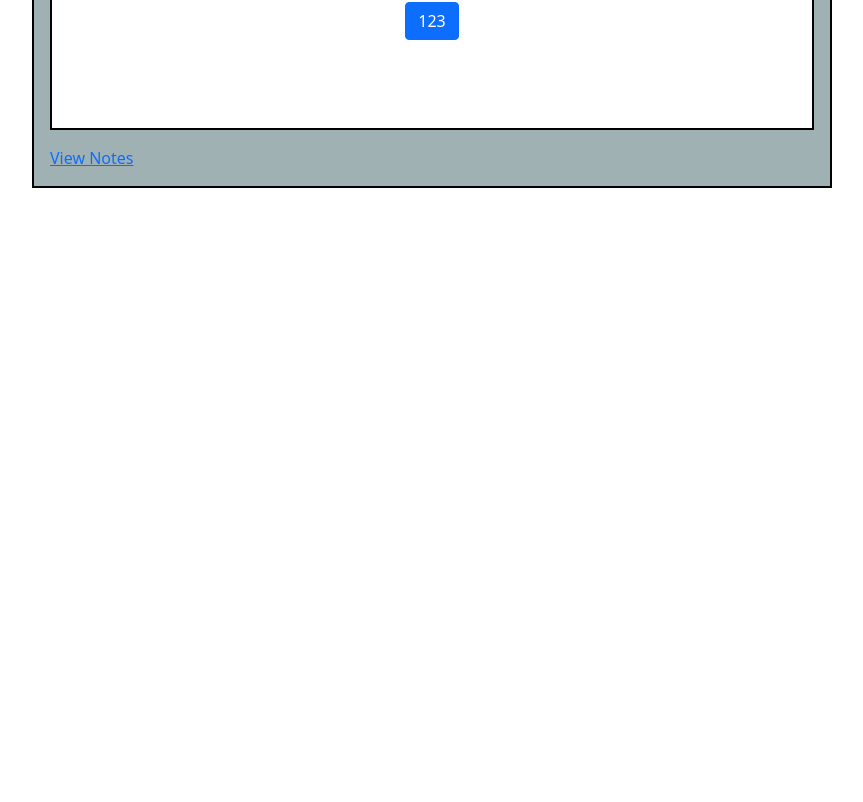
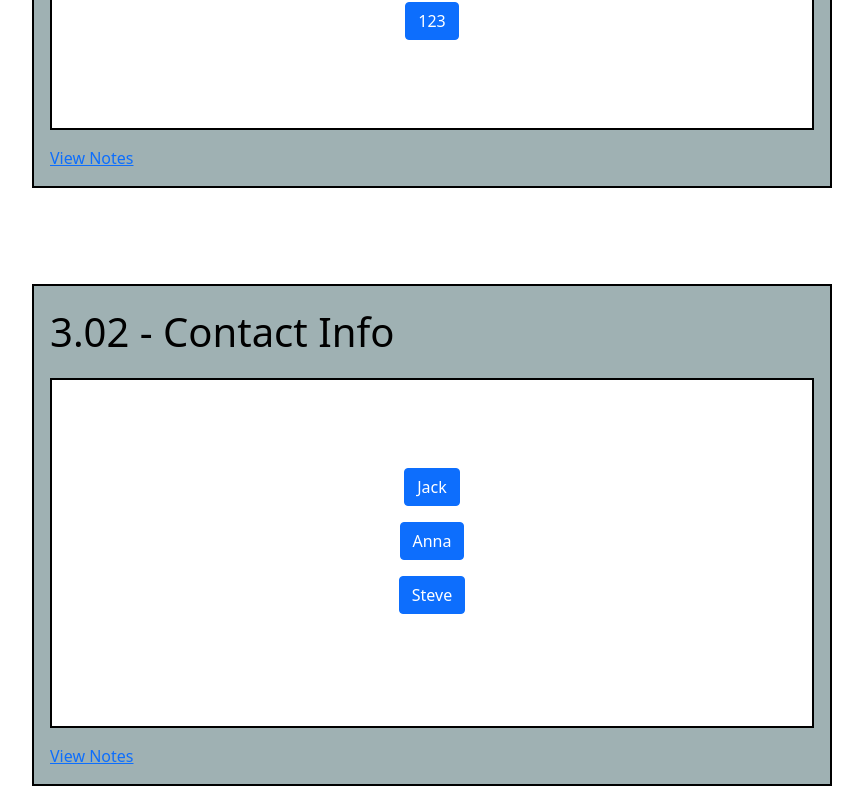
Before and after one commit to andentx/notes-complete-react-js-by-edufect-institute, a React (Create React App) app: page / in a window 1280 px wide. Shown: the part 6947-7749 px from the top of the page, without its empty margins (208-1071 px from the left). Before the commit the page ends 7151 px from the top, so only its background shows below. Built offline with nearby package versions, Linux system fonts and the light colour scheme.

Commit message:
Add example 302

```diff
--- /dev/null
+++ b/src/components/Lesson03Components/Example302.jsx
@@ -0,0 +1,89 @@
+import React, { Component } from 'react';
+
+class Example302 extends Component {
+    state = {
+        contacts: [
+            {
+                name: 'Jack',
+                age: 25,
+                skills: 'JavaScript, React',
+                email: 'jack@email.com',
+                phone: '987-555-0123',
+            },
+            {
+                name: 'Anna',
+                age: 29,
+                skills: 'Node.js, MongoDB',
+                email: 'anna@email.com',
+                phone: '987-555-1234',
+            },
+            {
+                name: 'Steve',
+                age: 31,
+                skills: 'Android App Development',
+                email: 'steve@email.com',
+                phone: '987-555-2345',
+            },
+        ],
+        contactIndex: -1,
+        showContactDetails: false,
+    };
+
+    setIndex = (index) => {
+        let stateCopy = { ...this.state };
+        stateCopy.contactIndex = index;
+        stateCopy.showContactDetails = false;
+        this.setState(stateCopy);
+    };
+
+    showPerson = () => {
+        const { contacts, contactIndex, showContactDetails } = this.state;
+        return (
+            <>
+                Name: {contacts[contactIndex].name} <br />
+                Age: {contacts[contactIndex].age} <br />
+                Skills: {contacts[contactIndex].skills} <br />
+                <button
+                    className='btn btn-primary m-2'
+                    onClick={() => this.showContactDetails()}
+                >
+                    Contact Info
+                </button>
+                {showContactDetails ? (
+                    <React.Fragment>
+                        Email: {contacts[contactIndex].email} <br />
+                        Phone: {contacts[contactIndex].phone} <br />
+                    </React.Fragment>
+                ) : (
+                    ''
+                )}
+            </>
+        );
+    };
+
+    showContactDetails = (contact) => {
+        let stateCopy = { ...this.state };
+        stateCopy.showContactDetails = true;
+        this.setState(stateCopy);
+    };
+
+    render() {
+        const { contacts, contactIndex } = this.state;
+        return (
+            <>
+                {contacts.map((contact, index) => (
+                    <button
+                        className='btn btn-primary m-2'
+                        onClick={() => this.setIndex(index)}
+                    >
+                        {contact.name}
+                    </button>
+                ))}
+                <br />
+                {contactIndex >= 0 ? this.showPerson() : ''}
+            </>
+        );
+    }
+}
+
+export default Example302;
--- a/src/components/Lesson03ExampleList.jsx
+++ b/src/components/Lesson03ExampleList.jsx
@@ -1,6 +1,7 @@
 import React from 'react';
 
 import Example301 from './Lesson03Components/Example301';
+import Example302 from './Lesson03Components/Example302';
 
 import ExampleContainer from './ExampleContainer';
 
@@ -18,6 +19,16 @@ export default function ExampleList() {
             >
                 <Example301 />
             </ExampleContainer>
+
+            <ExampleContainer
+                exampleID={'302'}
+                exampleTitle={'3.02 - Contact Info'}
+                exampleLink={
+                    'https://github.com/andentx/notes-complete-react-js-by-edufect-institute/blob/main/Lesson03.md#example302'
+                }
+            >
+                <Example302 />
+            </ExampleContainer>
         </div>
     );
 }
```
